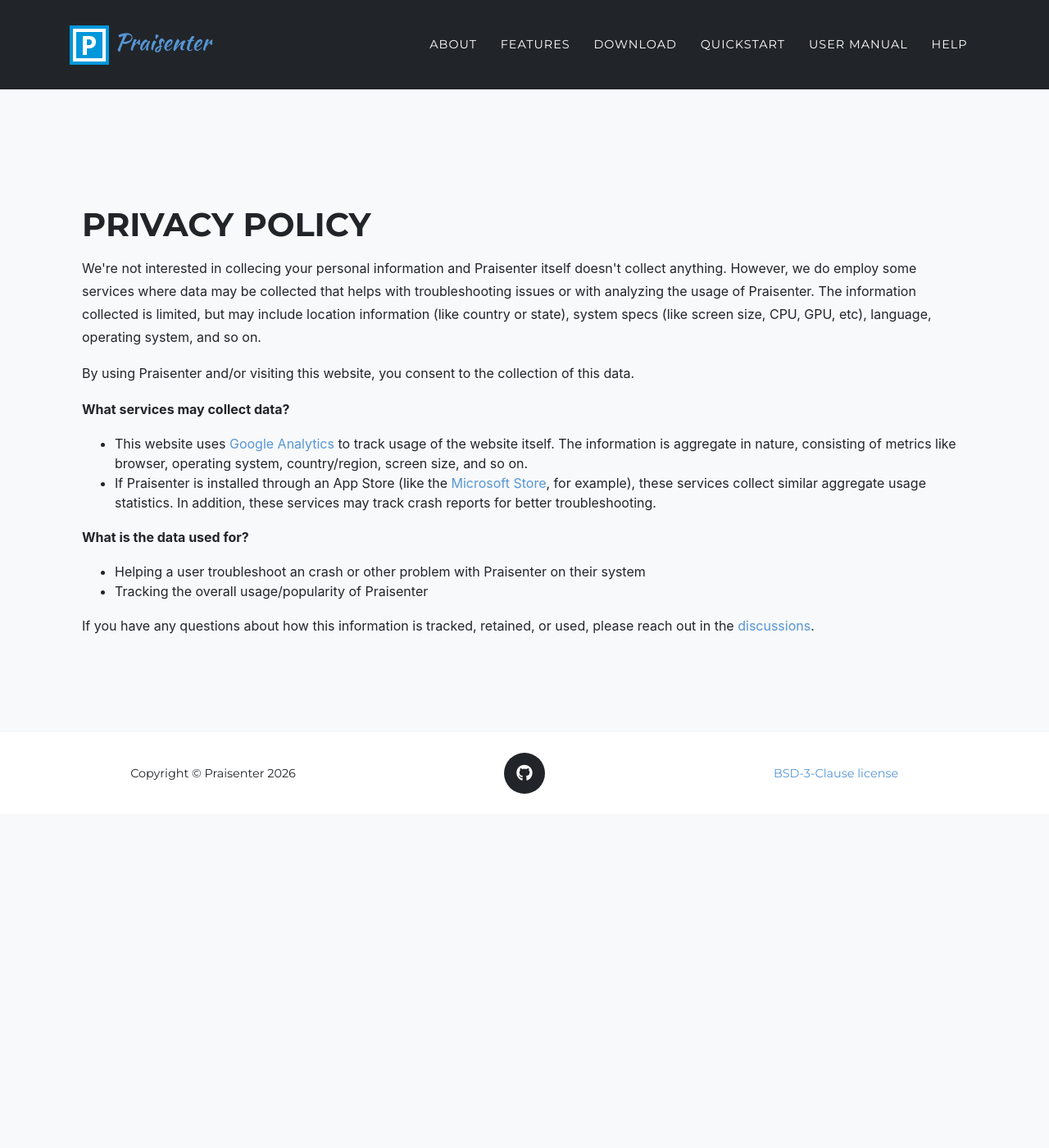
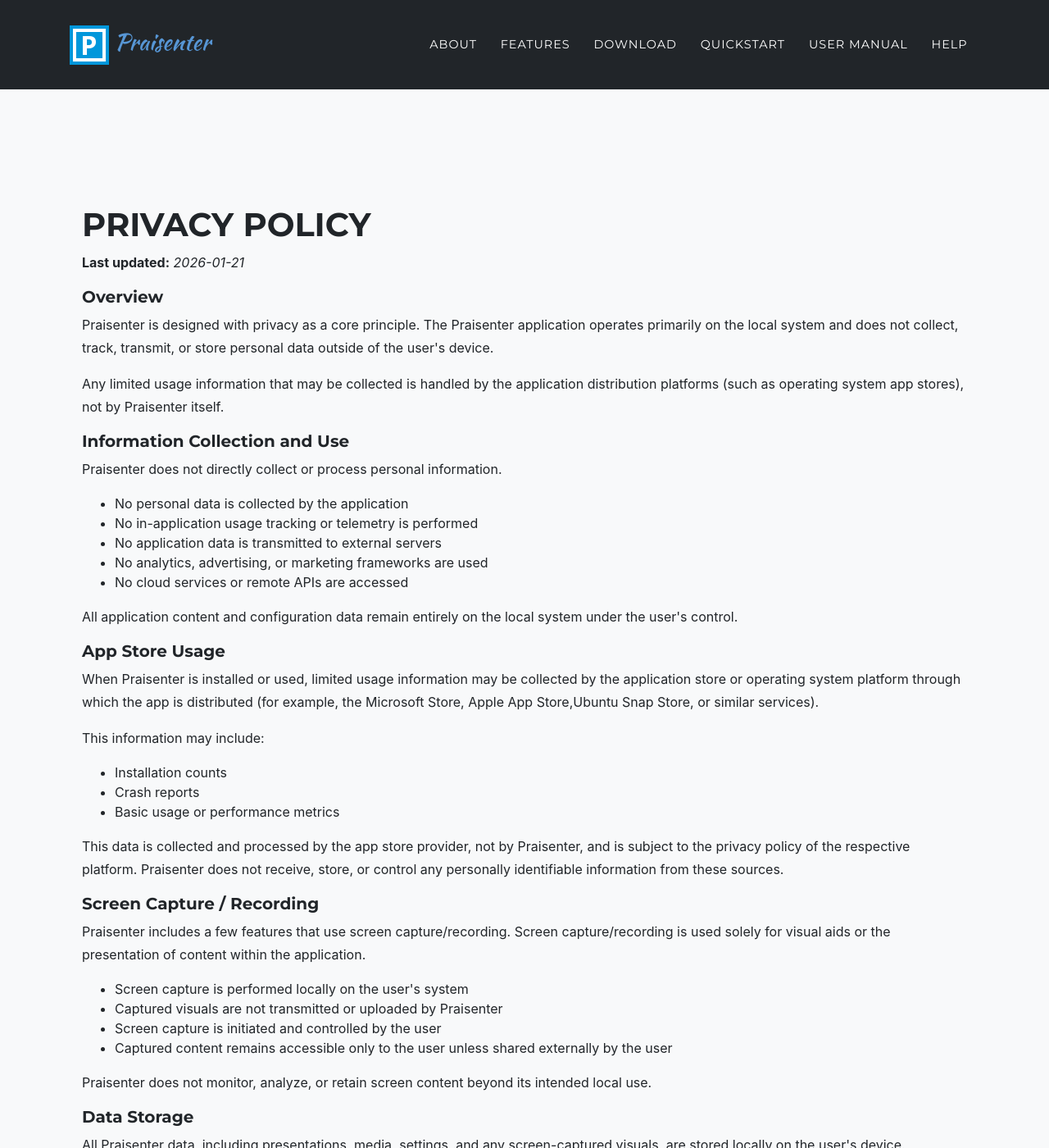
Before and after one commit to praisenter/praisenter.github.io, a Jekyll site: the page built from privacy.html, in a window 1280 px wide and 1400 px high. Shown: the whole window at 82% size. Built offline with Jekyll 4.4.1, drawn with Linux system fonts in a browser that asks for light colours; some web fonts are replaced; some of the changed text lies outside the part shown.

Commit message:
updated privacy policy

```diff
--- a/privacy.html
+++ b/privacy.html
@@ -9,36 +9,110 @@ background: grey
   <div class="container">
     <div class="row">
       <div class="col-lg-12">
-          <h2 class="section-heading text-uppercase">Privacy Policy</h2>
+        <h1>PRIVACY POLICY</h1>
+
+        <p><strong>Last updated:</strong> <em>2026-01-21</em></p>
+
+        <h5>Overview</h5>
         <p>
-We're not interested in collecing your personal information and Praisenter itself doesn't collect anything.  However, we do employ some services where data may be collected
-that helps with troubleshooting issues or with analyzing the usage of Praisenter.  The information collected is limited, but may include location information (like country
-or state), system specs (like screen size, CPU, GPU, etc), language, operating system, and so on.
+          Praisenter is designed with privacy as a core principle. The Praisenter application operates primarily on the
+          local system
+          and does not collect, track, transmit, or store personal data outside of the user's device.
         </p>
         <p>
-By using Praisenter and/or visiting this website, you consent to the collection of this data.
+          Any limited usage information that may be collected is handled by the application distribution platforms
+          (such as operating system app stores), not by Praisenter itself.
+        </p>
+
+        <h5>Information Collection and Use</h5>
+        <p>
+          Praisenter does not directly collect or process personal information.
+        </p>
+        <ul>
+          <li>No personal data is collected by the application</li>
+          <li>No in-application usage tracking or telemetry is performed</li>
+          <li>No application data is transmitted to external servers</li>
+          <li>No analytics, advertising, or marketing frameworks are used</li>
+          <li>No cloud services or remote APIs are accessed</li>
+        </ul>
+        <p>
+          All application content and configuration data remain entirely on the local system under the user's control.
+        </p>
+
+        <h5>App Store Usage</h5>
+        <p>
+          When Praisenter is installed or used, limited usage information may be collected by the application store
+          or operating system platform through which the app is distributed (for example, the Microsoft Store,
+          Apple App Store,Ubuntu Snap Store, or similar services).
         </p>
         <p>
-<b>What services may collect data?</b>
+          This information may include:
+        </p>
         <ul>
-    <li>This website uses <a href="https://developers.google.com/analytics/learn">Google Analytics</a> to track usage of the website itself.  The information is aggregate
-        in nature, consisting of metrics like browser, operating system, country/region, screen size, and so on.</li>
-    <li>If Praisenter is installed through an App Store (like the <a href="https://apps.microsoft.com/home?hl=en-US&gl=US">Microsoft Store</a>, for example), these services
-        collect similar aggregate usage statistics.  In addition, these services may track crash reports for better troubleshooting.
-    </li>
+          <li>Installation counts</li>
+          <li>Crash reports</li>
+          <li>Basic usage or performance metrics</li>
         </ul>
+        <p>
+          This data is collected and processed by the app store provider, not by Praisenter, and is subject to the
+          privacy policy of the respective platform. Praisenter does not receive, store, or control any personally
+          identifiable information from these sources.
+        </p>
+
+        <h5>Screen Capture / Recording</h5>
+        <p>
+          Praisenter includes a few features that use screen capture/recording. Screen capture/recording is used
+          solely for visual aids or the presentation of content within the application.
+        </p>
+        <ul>
+          <li>Screen capture is performed locally on the user's system</li>
+          <li>Captured visuals are not transmitted or uploaded by Praisenter</li>
+          <li>Screen capture is initiated and controlled by the user</li>
+          <li>Captured content remains accessible only to the user unless shared externally by the user</li>
+        </ul>
+        <p>
+          Praisenter does not monitor, analyze, or retain screen content beyond its intended local use.
+        </p>
+
+        <h5>Data Storage</h5>
+        <p>
+          All Praisenter data, including presentations, media, settings, and any screen-captured visuals, are stored
+          locally
+          on the user's device.
+        </p>
+        <ul>
+          <li>No cloud uploads</li>
+          <li>No cross-device synchronization</li>
+          <li>No remote backups</li>
+        </ul>
+        <p>
+          Users are responsible for managing their own local data and backups.
+        </p>
+
+        <h5>Third-Party Services</h5>
+        <p>
+          Aside from distribution via app stores, Praisenter does not integrate with third-party
+          services for analytics, advertising, or data collection.
+        </p>
+
+        <h5>Website</h5>
+        <p>
+          This website uses <a href="https://developers.google.com/analytics/learn">Google Analytics</a> to track usage
+          of the website itself.
+          The information is aggregate in nature, consisting of metrics like browser, operating system, country/region,
+          screen size, and so on.
+        </p>
+
+        <h5>Changes to This Privacy Policy</h5>
+        <p>
+          This Privacy Policy may be updated from time to time to reflect application changes, platform requirements,
+          or legal obligations. Updates will be made available through the Praisenter website or application
+          distribution channels.
         </p>
 
         <p>
-<b>What is the data used for?</b>
-<ul>
-    <li>Helping a user troubleshoot an crash or other problem with Praisenter on their system</li>
-    <li>Tracking the overall usage/popularity of Praisenter</li>
-</ul>
-</p>
-
-<p>
-If you have any questions about how this information is tracked, retained, or used, please reach out in the <a href="https://github.com/praisenter/praisenter/discussions">discussions</a>.
+          If you have any questions about how information is tracked, retained, or used, please contact us through a <a
+            href="https://github.com/praisenter/praisenter/discussions">discussion</a>.
         </p>
       </div>
     </div>
```
Lines whose indentation alone changed are shown as unchanged.
